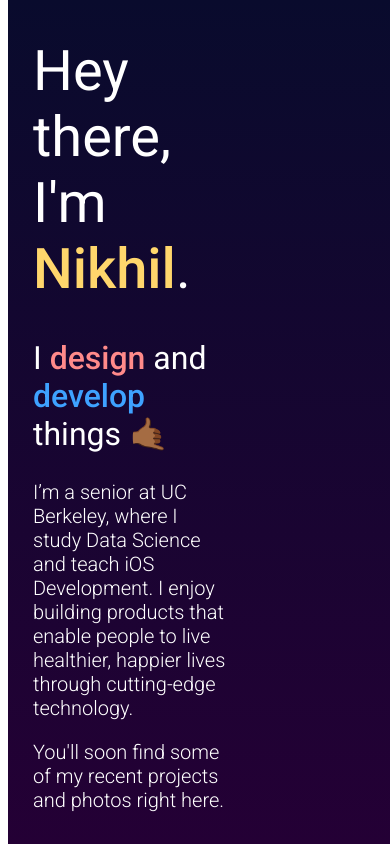
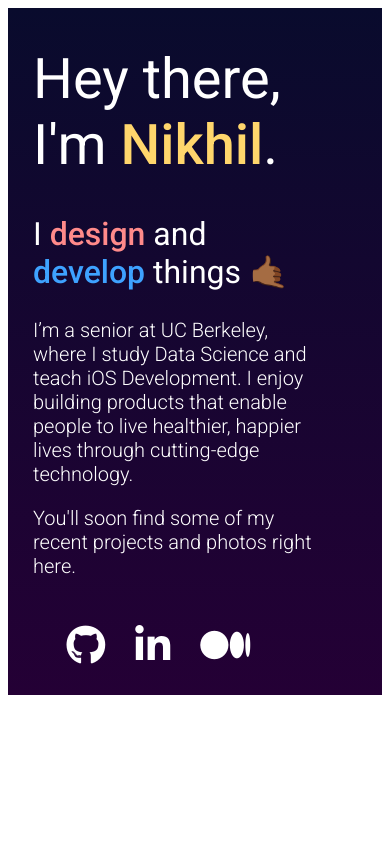
Before and after one commit to nyerasi/nyerasi.github.io, a React (Create React App) app: page / in a window 390 px wide. Built offline with nearby package versions, Linux system fonts and the light colour scheme.

Commit message:
remove fixed property from css of splash page for scrolling on mobile

```diff
--- a/src/App.js
+++ b/src/App.js
@@ -4,11 +4,9 @@ import SplashPage from './components/SplashPage.js';
 import styled, { css } from 'styled-components';
 
 const Body = styled.div`
-  position: fixed;
   top: 0;
   width: 100%;
   height: 100%;
-  background-size: cover;
 `;
 
 function App() {
--- a/src/components/SplashPage.js
+++ b/src/components/SplashPage.js
@@ -31,7 +31,7 @@ const Background = styled.div`
 
 const About = styled.div`
   margin-left: 25px;
-  width: 50%;
+  width: 75%;
   height: 100%;
   text-align: left;
   padding-bottom: 25px;
```
